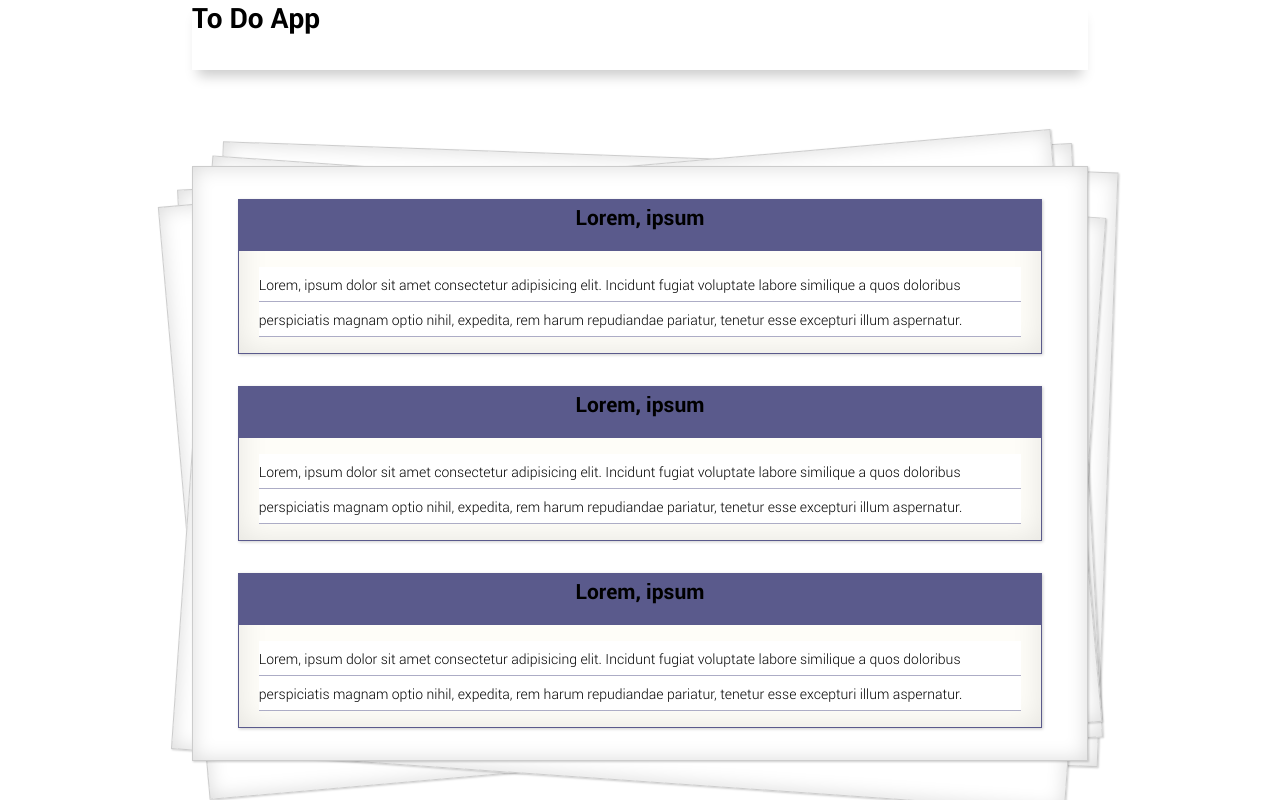
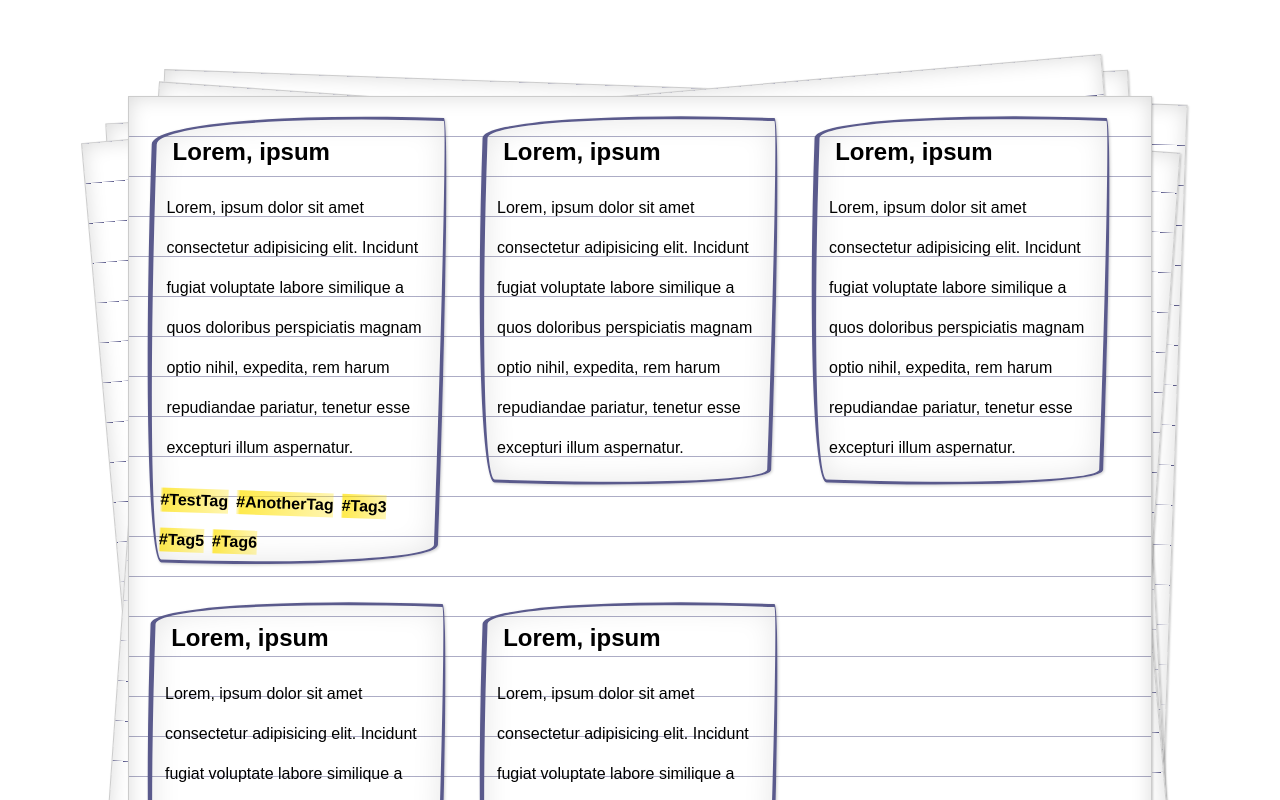
Before and after one commit to mkmsobieraj/preact-project-setup-example, a React app: page / in a window 1280 px wide. Shown: the top 800 px of the page. Built offline with nearby package versions, Linux system fonts and the light colour scheme; a web font is replaced by a local one.

Commit message:
Working with styles

```diff
--- a/src/styles.css
+++ b/src/styles.css
@@ -133,12 +133,12 @@
   --dark-gray: rgb(68, 68, 68);
 
   /* sizes */
-  --header-height: 70px;
-  --max-content-width: 960px;
+  --max-content-width: 1024px;
   --xm-gap: 4px;
   --sm-gap: 8px;
   --md-gap: 16px;
   --lg-gap: 32px;
+  --xl-gap: 64px;
   --xxl-gap: 96px;
 }
 
@@ -149,9 +149,9 @@
 }
 
 body {
-  font-family: 'Roboto', sans-serif;
+  font-family: 'Fuzzy Bubbles', sans-serif;
   font-weight: 300;
-  font-size: 14px;
+  font-size: 16px;
   line-height: 2.5em;
 }
 
@@ -164,16 +164,16 @@ strong {
 }
 
 .mainContentWrapper {
-  margin-top: calc(var(--header-height) + var(--xxl-gap));
-  margin-bottom: var(--xxl-gap);
+  margin-top: var(--md-gap);
   display: grid;
 }
 
 .mainContent {
-  flex-direction: column;
-  justify-content: start;
-  align-items: center;
+  flex-direction: row;
+  align-items: flex-start;
+  flex-wrap: wrap;
   display: flex;
+  padding-top: var(--ml-gap);
 }
 
 .page {
@@ -183,6 +183,13 @@ strong {
   box-shadow: inset 0 0 20px rgba(0, 0, 0, 0.15), 1px 1px 2px rgba(0, 0, 0, 0.2);
   grid-column: 1;
   grid-row: 1;
+
+  background-image: repeating-linear-gradient(
+    var(--white),
+    var(--white) 39px,
+    var(--blue) 40px
+  );
+  background-position: center;
 }
 
 .first {
@@ -205,21 +212,6 @@ strong {
   z-index: -1;
 }
 
-.header {
-  top: 0px;
-  position: fixed;
-  width: 100%;
-  height: var(--header-height);
-  box-shadow: 0 12px 12px -6px var(--light-gray);
-}
-
-.footer {
-  position: fixed;
-  width: 100%;
-  height: var(--header-height);
-  box-shadow: 0 -12px 12px -6px var(--light-gray);
-}
-
 .navBar {
   display: flex;
 }
@@ -228,47 +220,70 @@ strong {
   /* position */
   display: flex;
   flex-direction: column;
-  align-items: center;
-  width: 100%;
-  margin-top: var(--lg-gap);
-  margin-left: auto;
-  margin-right: auto;
+  margin: var(--md-gap);
 
   /* style */
-  background-color: #fefdf8;
-  border: 1px solid var(--blue);
+  max-width: 300px;
+  border: solid var(--blue);
+  border-width: 3px 4px 3px 5px;
+  border-radius: 97% 3% 92% 8% / 8% 94% 6% 92%;
+  transform: rotate(2deg);
   box-shadow: inset 0 0 30px rgba(0, 0, 0, 0.1), 1px 1px 3px rgba(0, 0, 0, 0.2);
-  height: calc(100% - 40px);
-  width: 100%;
-}
-
-.toDoCart:last-child {
-  margin-bottom: var(--lg-gap);
 }
 
 .toDoCardTitleContainer {
-  width: 100%;
-  background-color: var(--blue);
-  padding-bottom: var(--md-gap);
+  transform: rotate(-2deg);
+  margin: var(--md-gap) var(--md-gap) 0 var(--md-gap);
 }
 
 .toDoCardTitle {
-  text-align: center;
 }
 
 .toDoCardParagraphContainer {
+  transform: rotate(-2deg);
   margin-top: var(--md-gap);
   margin-bottom: var(--md-gap);
   width: 95%;
-  background-image: repeating-linear-gradient(
-    var(--white),
-    var(--white) 34px,
-    var(--blue) 35px
+}
+
+.toDoCardParagraph {
+  padding-left: var(--md-gap);
+}
+
+.tagSection {
+  font-weight: bold;
+  max-width: 95%;
+  margin-left: var(--md-gap);
+}
+
+.tag {
+  display: inline-flex;
+  line-height: 1.5em;
+  font-weight: bold;
+  margin-right: var(--sm-gap);
+
+  background-image: linear-gradient(
+    to right,
+    rgba(255, 225, 0, 0.1),
+    rgba(255, 225, 0, 0.7) 4%,
+    rgba(255, 225, 0, 0.3)
   );
 }
 
-.toDoCardParagraph {
-  display: inline;
+.grey {
+  color: var(--gray);
+}
+
+.blue {
+  color: var(--blue);
+}
+
+.red {
+  color: var(--red);
+}
+
+.green {
+  color: var(--green);
 }
 
 /* Mobile */
@@ -281,31 +296,15 @@ strong {
 
 /* Desktop */
 @media only screen and (min-width: 961px) {
+  .mainContentWrapper {
+    margin-top: var(--xxl-gap);
+  }
+
   .mainContent,
   .page {
     margin-left: auto;
     margin-right: auto;
     max-width: var(--max-content-width);
-    width: 70%;
-  }
-
-  .header {
-    max-width: var(--max-content-width);
-    width: 70%;
-    margin: 0 auto;
-    left: 0;
-    right: 0;
-  }
-
-  .footer {
-    max-width: var(--max-content-width);
-    width: 70%;
-    margin: 0 auto;
-    left: 0;
-    right: 0;
-  }
-
-  .toDoCart {
-    width: 90%;
+    width: 100%;
   }
 }
--- a/src/view/components/app/App.tsx
+++ b/src/view/components/app/App.tsx
@@ -2,13 +2,35 @@ import React, { ReactElement } from 'react';
 import styles from '../../../styles.css';
 
 export const App = (): ReactElement => (
+
   <>
-    <header className={styles.header}>
-      <h1>To Do App</h1>
-      <nav className={styles.navBar}></nav>
-    </header>
     <div className={styles.mainContentWrapper}>
       <main className={`${styles.page} ${styles.mainContent}`}>
+        <section className={styles.toDoCart}>
+          <div className={styles.toDoCardTitleContainer}><h2 className={styles.toDoCardTitle}>Lorem, ipsum</h2></div>
+          <div className={styles.toDoCardParagraphContainer}>
+            <p className={styles.toDoCardParagraph}>Lorem, ipsum dolor sit amet consectetur adipisicing elit. Incidunt
+              fugiat voluptate labore similique a quos doloribus perspiciatis magnam optio nihil, expedita, rem harum
+              repudiandae pariatur, tenetur esse excepturi illum aspernatur.
+            </p>
+          </div>
+          <p className={styles.tagSection}>
+            <span className={styles.tag}>#TestTag</span>
+            <span className={styles.tag}>#AnotherTag</span>
+            <span className={styles.tag}>#Tag3</span>
+            <span className={styles.tag}>#Tag5</span>
+            <span className={styles.tag}>#Tag6</span>
+          </p>
+        </section>
+        <section className={styles.toDoCart}>
+          <div className={styles.toDoCardTitleContainer}><h2 className={styles.toDoCardTitle}>Lorem, ipsum</h2></div>
+          <div className={styles.toDoCardParagraphContainer}>
+            <p className={styles.toDoCardParagraph}>Lorem, ipsum dolor sit amet consectetur adipisicing elit. Incidunt
+              fugiat voluptate labore similique a quos doloribus perspiciatis magnam optio nihil, expedita, rem harum
+              repudiandae pariatur, tenetur esse excepturi illum aspernatur.
+            </p>
+          </div>
+        </section>
         <section className={styles.toDoCart}>
           <div className={styles.toDoCardTitleContainer}><h2 className={styles.toDoCardTitle}>Lorem, ipsum</h2></div>
           <div className={styles.toDoCardParagraphContainer}>
@@ -42,6 +64,5 @@ export const App = (): ReactElement => (
       <div className={`${styles.page} ${styles.third}`}></div>
       <div className={`${styles.page} ${styles.fourth}`}></div>
     </div>
-    <footer className={styles.footer}></footer>
   </>
 );
--- a/webpack.config.ts
+++ b/webpack.config.ts
@@ -3,22 +3,18 @@ import { Configuration } from 'webpack';
 import ForkTsCheckerWebpackPlugin from 'fork-ts-checker-webpack-plugin';
 import HtmlWebpackPlugin from 'html-webpack-plugin';
 
-const distDir = path.resolve(__dirname, 'dist');
-const srcDir = path.resolve(__dirname, 'src');
+const distDir = path.join(__dirname, 'dist');
+const srcDir = path.join(__dirname, 'src');
 
 const config: Configuration = {
   entry: './src/index.tsx',
   output: {
-    path: distDir,
-    filename: '[name].js',
-    assetModuleFilename: '[path][name][ext]',
+    filename: 'bundle.js',
+    path: path.resolve(__dirname, 'dist'),
+    publicPath: 'http://localhost:8080/',
   },
   module: {
     rules: [
-      {
-        test: /\.(svg|woff)$/,
-        type: 'asset/resource',
-      },
       {
         test: /\.(ts|tsx)$/,
         use: {
@@ -33,9 +29,17 @@ const config: Configuration = {
           'css-modules-typescript-loader',
           {
             loader: 'css-loader',
-            options: { modules: true, import: true, importLoaders: 1 },
+            options: {
+              modules: true,
+              import: true,
+              importLoaders: 1,
+            },
           },
         ],
+      },
+      {
+        test: /\.(png|jpe?g|gif|svg|eot|ttf|woff|woff2)$/i,
+        type: 'asset',
       },
     ],
   },
@@ -57,7 +61,15 @@ const config: Configuration = {
     extensions: ['.tsx', '.ts', '.js'],
   },
   devServer: {
-    static: './dist',
+    devMiddleware: {
+      index: true,
+      mimeTypes: { phtml: 'text/html' },
+      publicPath: 'http://localhost:8080/',
+      // writeToDisk: true,
+    },
+    static: {
+      directory: distDir,
+    },
     client: {
       overlay: {
         errors: true,
```
